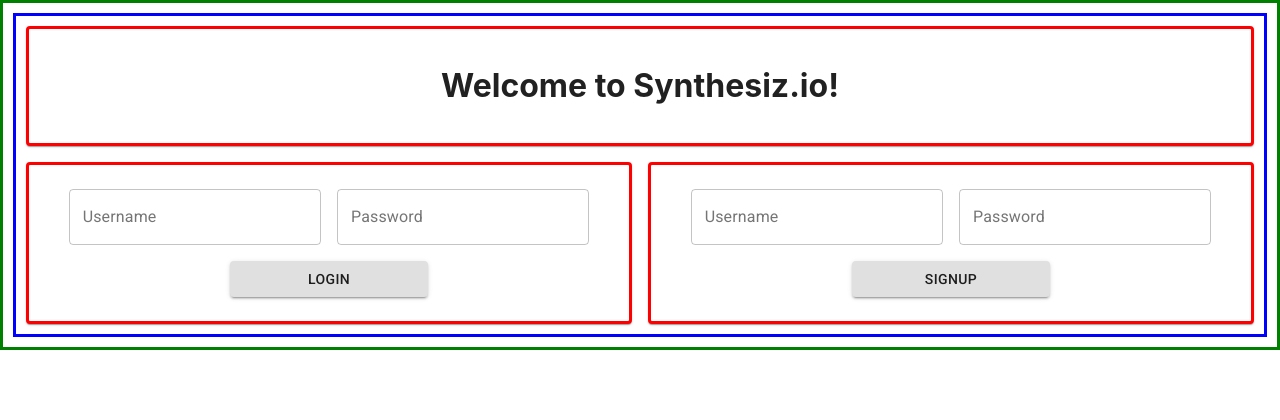
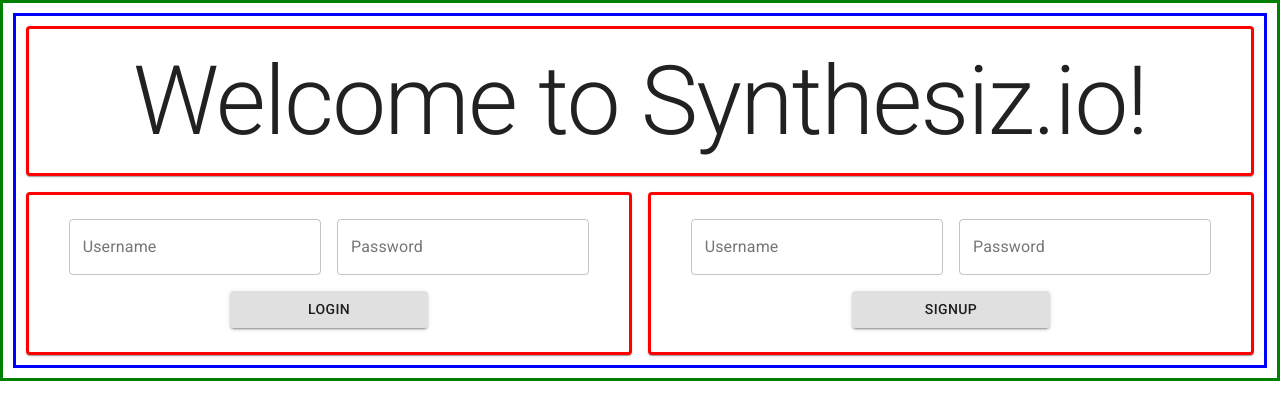
Before and after one commit to bstizzle/synthesizio-frontend, a React (Create React App) app: page / in a window 1280 px wide. Shown: the top 420 px of the page. Built offline with nearby package versions, Linux system fonts and the light colour scheme; no server answers.

Commit message:
added typography to login

```diff
--- a/src/Components/Login.js
+++ b/src/Components/Login.js
@@ -6,6 +6,7 @@
 import TextField from '@material-ui/core/TextField';
 import Grid from '@material-ui/core/Grid';
 import Paper from '@material-ui/core/Paper';
+import Typography from '@material-ui/core/Typography';
 
 function Login({ users, onSetUsers, onSetCurrentUser }) {
     const [username, setUsername] = useState("")
@@ -78,7 +79,9 @@
             <Grid container spacing={2}>
                 <Grid item xs={12}>
                     <Paper className={classes.paper}>
-                        <h1>Welcome to Synthesiz.io!</h1>
+                        <Typography variant="h1">
+                            Welcome to Synthesiz.io!
+                        </Typography>
                     </Paper>
                 </Grid>
                 <Grid item xs={6}>
```
Also changed, not shown: 1 other file (tests, documents, lock files or other folders).
